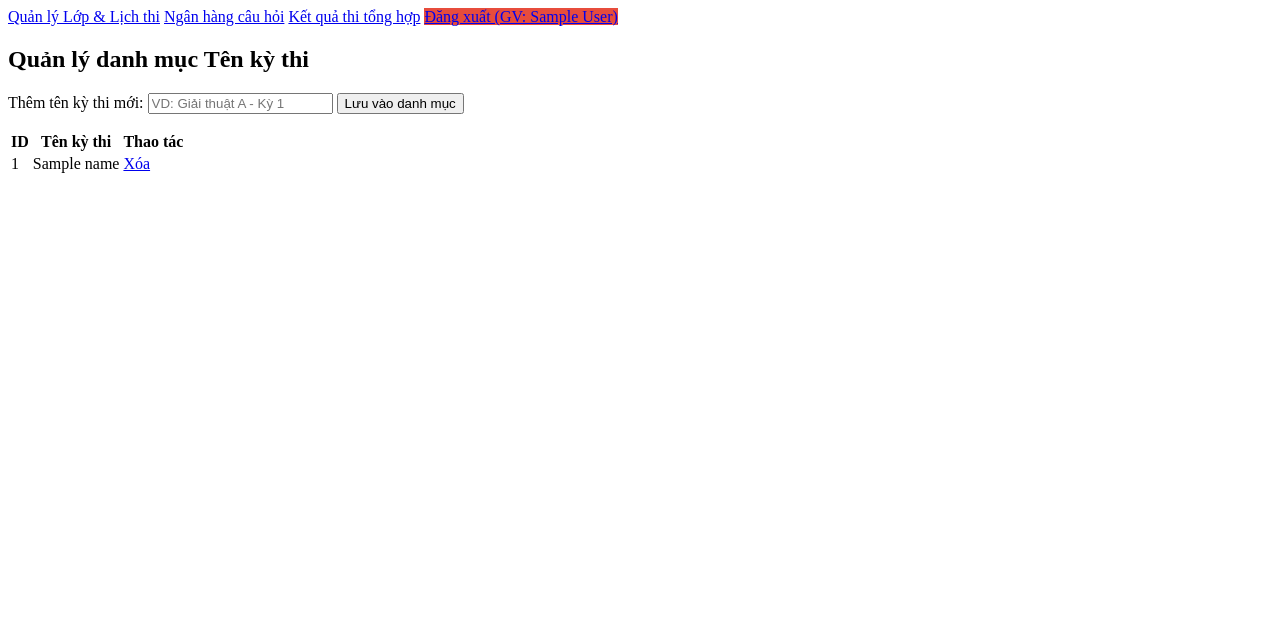
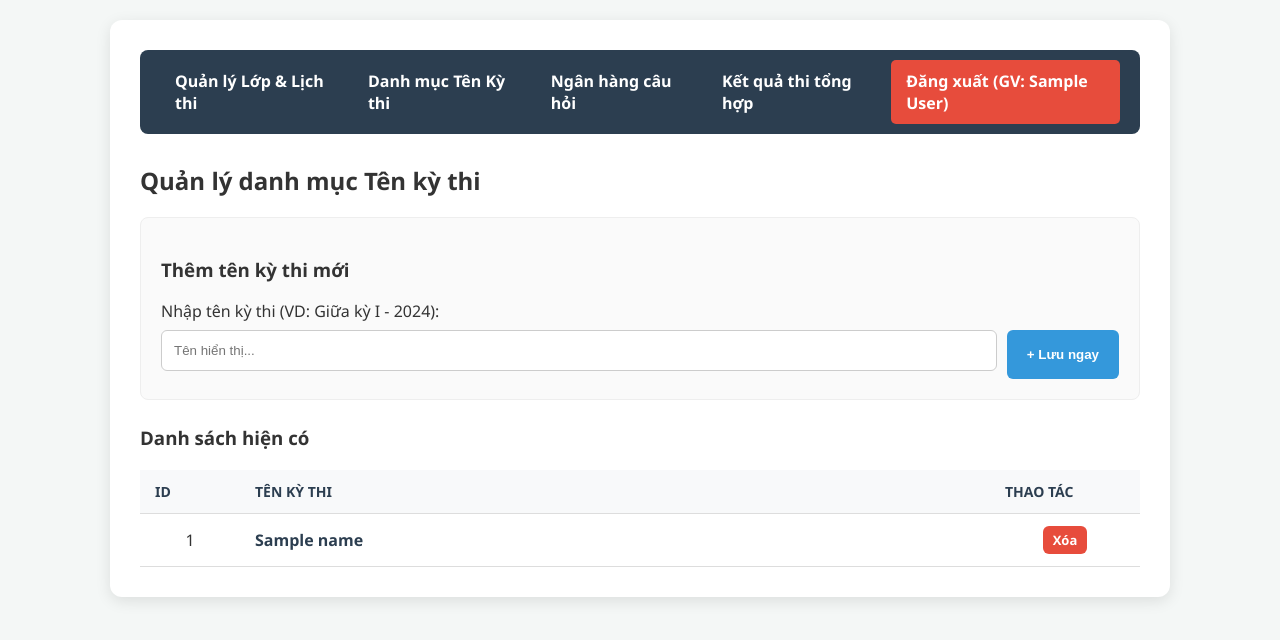
Before and after one commit to hoagg-2603/web-exams, a Flask app: page /teacher/exam-names in a window 1280 px wide. Shown: the top 640 px of the page. Run offline with Flask 3, Linux system fonts and the light colour scheme; the visitor is signed in with stand-in values (Sample User, id 1); tables that the repository leaves empty hold one stand-in row (values such as "Sample post").

Commit message:
done all

```diff
--- a/controllers/teacher_ctrl.py
+++ b/controllers/teacher_ctrl.py
@@ -3,6 +3,7 @@ from db_config import get_db
 
 teacher_bp = Blueprint('teacher', __name__, url_prefix='/teacher')
 
+# --- 1. QUẢN LÝ CÂU HỎI ---
 @teacher_bp.route('/questions', methods=['GET', 'POST'])
 def manage_questions():
     db = get_db()
@@ -34,6 +35,7 @@ def delete_question(id):
     db.commit()
     return redirect(url_for('teacher.manage_questions'))
 
+# --- 2. QUẢN LÝ DANH MỤC TÊN KỲ THI ---
 @teacher_bp.route('/exam-names', methods=['GET', 'POST'])
 def manage_exam_names():
     db = get_db()
@@ -44,30 +46,41 @@ def manage_exam_names():
     names = db.execute('SELECT * FROM exam_names').fetchall()
     return render_template('teacher/exam_names.html', names=names)
 
+@teacher_bp.route('/exam-names/delete/<int:id>')
+def delete_exam_name(id):
+    db = get_db()
+    db.execute('DELETE FROM exam_names WHERE id = ?', (id,))
+    db.commit()
+    return redirect(url_for('teacher.manage_exam_names'))
+
+# --- 3. LẬP LỊCH THI ---
+# Quan trọng: Tên hàm phải là manage_schedule để khớp với app.py
 @teacher_bp.route('/schedule')
 def manage_schedule():
     db = get_db()
     exam_names = db.execute('SELECT * FROM exam_names').fetchall()
+    # Truyền exam_names vào biến 'classes' để khớp với vòng lặp trong template classes.html cũ
     exams = db.execute('''SELECT exams.*, exam_names.name as exam_display_name
                           FROM exams JOIN exam_names ON exams.name_id = exam_names.id''').fetchall()
-    # Đã sửa: Truyền exam_names vào biến 'classes' để Template classes.html đọc được
     return render_template('teacher/classes.html', classes=exam_names, exams=exams)
 
 @teacher_bp.route('/schedule_exam', methods=['POST'])
 def schedule_exam():
     db = get_db()
     dt = f"{request.form['date']} {request.form['time']}"
-    # Đã sửa: Lấy 'name_id' thay vì 'class_id' từ form
+    # name_id lấy từ form (đã sửa ở bước trước)
     db.execute('INSERT INTO exams (name_id, start_time, duration, num_questions) VALUES (?, ?, ?, ?)',
                (request.form['name_id'], dt, request.form['duration'], request.form['num_questions']))
     db.commit()
     return redirect(url_for('teacher.manage_schedule'))
 
-# Đã sửa: Đổi tên hàm thành select_class_results để khớp với navbar
+# --- 4. XEM KẾT QUẢ THI ---
+# Quan trọng: Tên hàm là select_class_results để khớp với navbar
 @teacher_bp.route('/results')
 def select_class_results():
     if 'user_id' not in session or session.get('role') != 'teacher':
          return redirect(url_for('auth.login'))
+
     db = get_db()
     scheduled_exams = db.execute('''
         SELECT exams.id, exam_names.name, exams.start_time
@@ -75,10 +88,10 @@ def select_class_results():
         JOIN exam_names ON exams.name_id = exam_names.id
         ORDER BY exams.start_time DESC
     ''').fetchall()
-    # Đã sửa: Truyền vào biến 'classes' để khớp Template
+    # Truyền biến classes để khớp với template select_class_results.html
     return render_template('teacher/select_class_results.html', classes=scheduled_exams)
 
-# Đã sửa: Đổi tên hàm thành view_specific_class_results để khớp Template select_class_results.html
+# Quan trọng: Tên hàm là view_specific_class_results để khớp với template select_class_results.html
 @teacher_bp.route('/results/<int:exam_id>')
 def view_specific_class_results(exam_id):
     db = get_db()
@@ -88,7 +101,8 @@ def view_specific_class_results(exam_id):
         JOIN exam_names ON exams.name_id = exam_names.id
         WHERE exams.id = ?''', (exam_id,)).fetchone()
 
-    if not exam_info: return "Kỳ thi không tồn tại!", 404
+    if not exam_info:
+        return "Kỳ thi không tồn tại!", 404
 
     results = db.execute('''
         SELECT results.score, users.fullname as student_name, exams.start_time
@@ -99,6 +113,7 @@ def view_specific_class_results(exam_id):
         ORDER BY users.fullname ASC
     ''', (exam_id,)).fetchall()
 
+    # Truyền biến selected_class để khớp với template class_results_detail.html
     return render_template('teacher/class_results_detail.html',
                            results=results,
-                           selected_class=exam_info) # Đã sửa tên biến truyền đi
+                           selected_class=exam_info)
--- a/templates/navbar_teacher.html
+++ b/templates/navbar_teacher.html
@@ -1,5 +1,7 @@
 <div class="nav-bar">
-    <a href="{{ url_for('teacher.manage_classes') }}">Quản lý Lớp & Lịch thi</a>
+    <a href="{{ url_for('teacher.manage_schedule') }}">Quản lý Lớp & Lịch thi</a>
+    <a href="{{ url_for('teacher.manage_exam_names') }}">Danh mục Tên Kỳ thi</a>
+
     <a href="{{ url_for('teacher.manage_questions') }}">Ngân hàng câu hỏi</a>
     <a href="{{ url_for('teacher.select_class_results') }}">Kết quả thi tổng hợp</a>
     <a href="{{ url_for('auth.logout') }}" style="margin-left: auto; background-color: #e74c3c;">
--- a/templates/teacher/exam_names.html
+++ b/templates/teacher/exam_names.html
@@ -1,27 +1,63 @@
+<!DOCTYPE html>
+<html lang="vi">
+<head>
+    <meta charset="UTF-8">
+    <title>Quản lý Tên kỳ thi</title>
+    <link rel="stylesheet" href="{{ url_for('static', filename='css/style.css') }}">
+</head>
+<body>
     <div class="container">
         {% include 'navbar_teacher.html' %}
+
         <h2>Quản lý danh mục Tên kỳ thi</h2>
-    <form method="POST" class="form-section">
-        <label>Thêm tên kỳ thi mới:</label>
-        <input type="text" name="name" placeholder="VD: Giải thuật A - Kỳ 1" required>
-        <button type="submit" class="btn btn-p">Lưu vào danh mục</button>
+
+        <div class="form-section">
+            <h3>Thêm tên kỳ thi mới</h3>
+            <form method="POST">
+                <label>Nhập tên kỳ thi (VD: Giữa kỳ I - 2024):</label>
+                <div style="display: flex; gap: 10px;">
+                    <input type="text" name="name" placeholder="Tên hiển thị..." required style="flex: 1;">
+                    <button type="submit" class="btn btn-p" style="width: auto; margin-top: 8px;">
+                        + Lưu ngay
+                    </button>
+                </div>
             </form>
+        </div>
 
+        <h3>Danh sách hiện có</h3>
         <table>
             <thead>
-            <tr><th>ID</th><th>Tên kỳ thi</th><th>Thao tác</th></tr>
+                <tr>
+                    <th style="width: 10%;">ID</th>
+                    <th>Tên kỳ thi</th>
+                    <th style="width: 15%;">Thao tác</th>
+                </tr>
             </thead>
             <tbody>
+                {% if names %}
                     {% for n in names %}
                     <tr>
-                <td>{{ n['id'] }}</td>
-                <td>{{ n['name'] }}</td>
-                <td>
+                        <td style="text-align: center;">{{ n['id'] }}</td>
+                        <td style="font-weight: bold; color: var(--primary);">{{ n['name'] }}</td>
+                        <td style="text-align: center;">
                             <a href="{{ url_for('teacher.delete_exam_name', id=n['id']) }}"
-                       class="btn btn-d" onclick="return confirm('Xóa danh mục này?')">Xóa</a>
+                               class="btn btn-d"
+                               onclick="return confirm('Bạn chắc chắn muốn xóa tên kỳ thi này?');"
+                               style="padding: 5px 10px; font-size: 13px;">
+                               Xóa
+                            </a>
                         </td>
                     </tr>
                     {% endfor %}
+                {% else %}
+                    <tr>
+                        <td colspan="3" style="text-align: center; color: #7f8c8d; padding: 20px;">
+                            Chưa có danh mục nào. Hãy thêm mới ở trên!
+                        </td>
+                    </tr>
+                {% endif %}
             </tbody>
         </table>
     </div>
+</body>
+</html>
```
Also changed, not shown: templates/navbar_student.html (+3 -5 lines), templates/teacher/classes.html (+9 -2 lines), templates/teacher/select_class_results.html (+7 -4 lines). Lines whose indentation alone changed are shown as unchanged.
